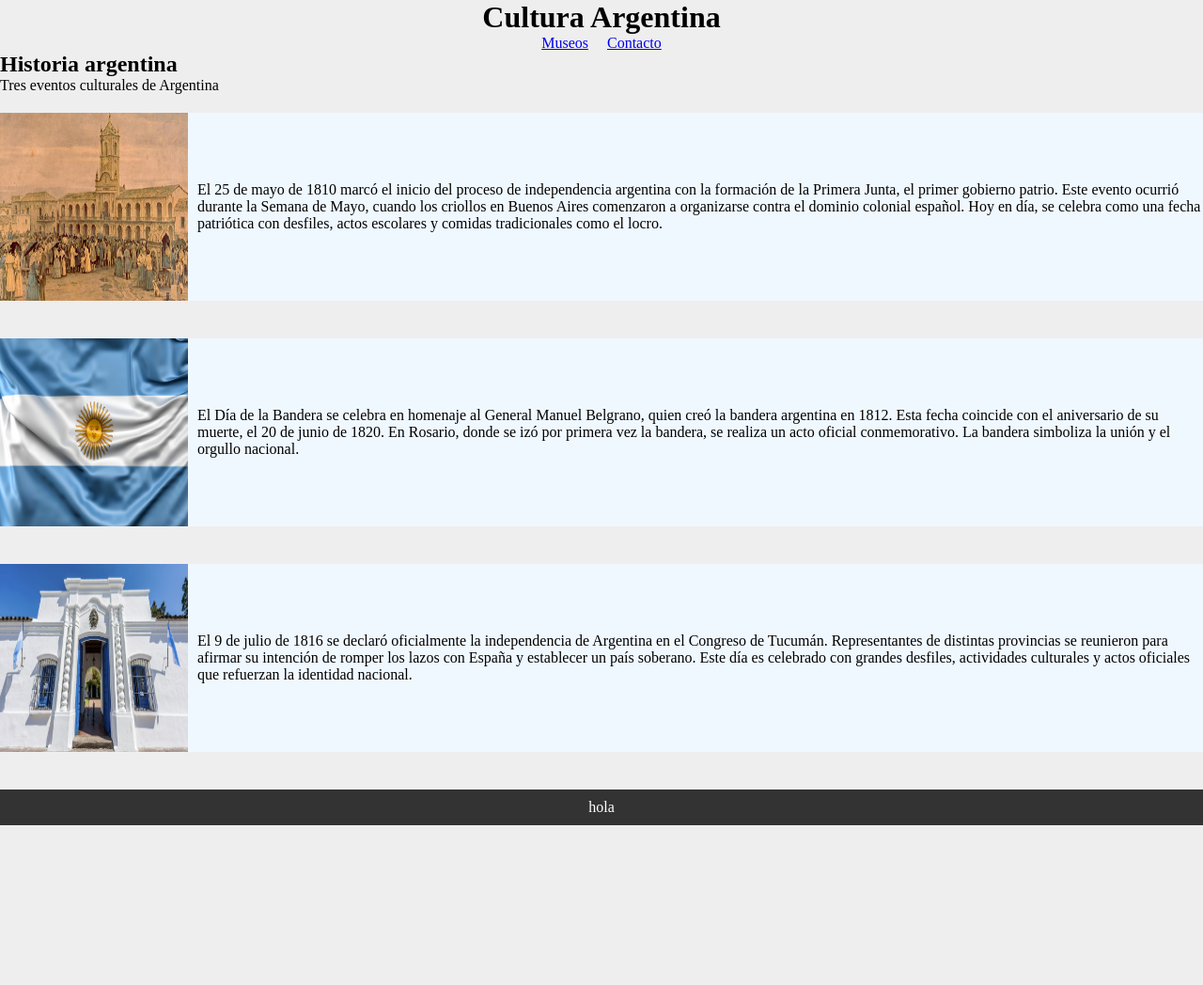
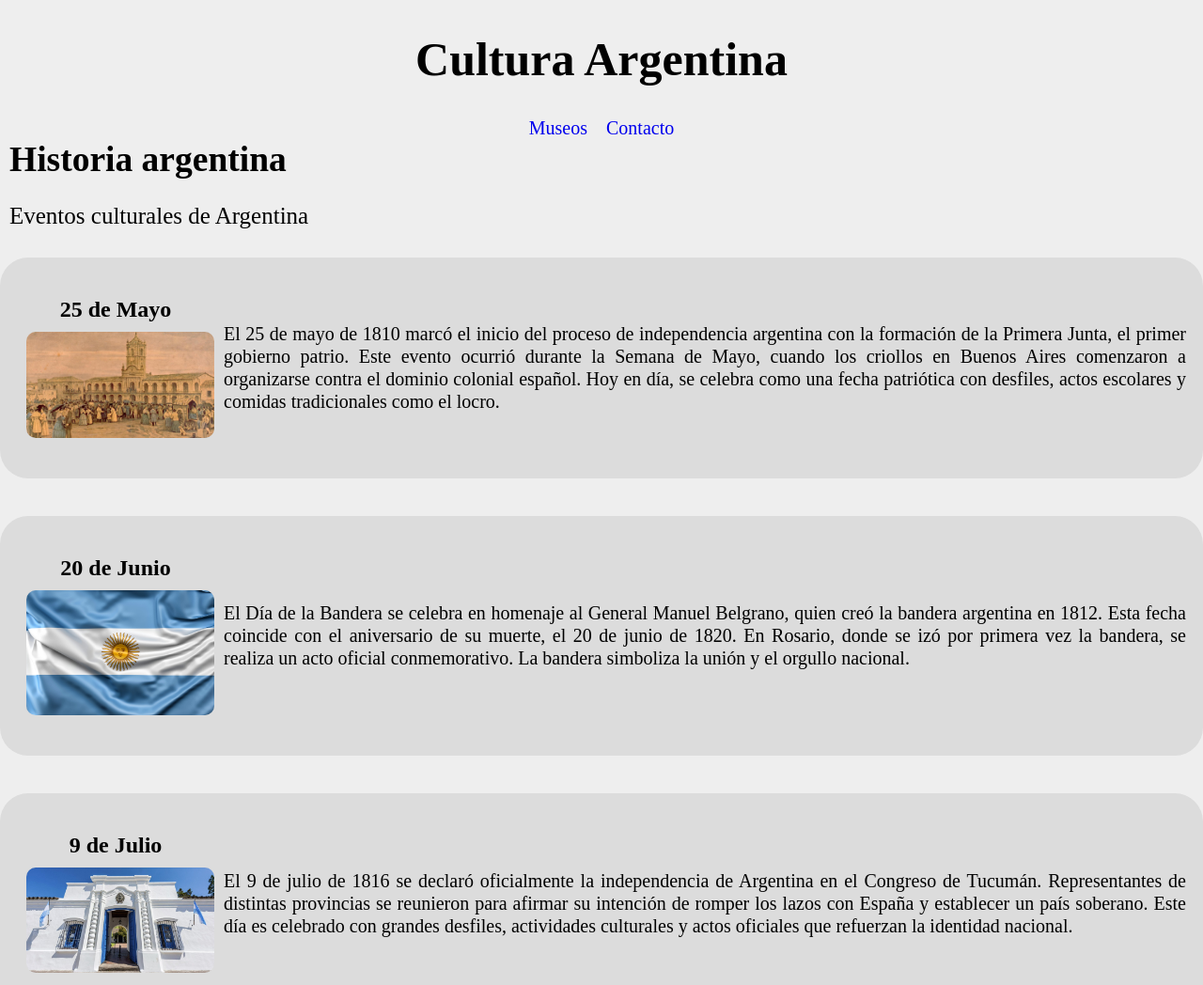
Before and after one commit to ElFelixxx/TP01PV2025LeandroFelipeQuiroga, a plain HTML site: page index.html in a window 1280 px wide. Shown: the top 1048 px of the page at 94% size. Before the commit the page ends 878 px from the top, so only its background shows below. Drawn offline with Linux system fonts and the light colour scheme.

Commit message:
Ultima actualización del TP01 de Programación Visual 2025 APU

```diff
--- a/index.html
+++ b/index.html
@@ -23,37 +23,53 @@
     <main>
       <section class="titulo">
         <h2>Historia argentina</h2>
-        <p>Tres eventos culturales de Argentina</p>
+        <p>Eventos culturales de Argentina</p>
       </section>
 
       <section class="contenedor-imagenes">
         <article class="contenedor-imagen">
-          <img src="images/25Mayo.jpg" alt="imagen">
+          <div class="fila">
+            <h3>25 de Mayo</h3>
+            <img src="images/25Mayo.jpg" alt="imagen">
+          </div>
           <p>El 25 de mayo de 1810 marcó el inicio del proceso de independencia argentina con la formación de la Primera
             Junta, el primer gobierno patrio. Este evento ocurrió durante la Semana de Mayo, cuando los criollos en
             Buenos Aires comenzaron a organizarse contra el dominio colonial español. Hoy en día, se celebra como una
             fecha patriótica con desfiles, actos escolares y comidas tradicionales como el locro.</p>
         </article>
         <article class="contenedor-imagen">
-          <img src="images/20Junio.jpg" alt="imagen">
+          <div class="fila">
+            <h3>20 de Junio</h3>
+            <img src="images/20Junio.jpg" alt="imagen">
+          </div>
           <p>El Día de la Bandera se celebra en homenaje al General Manuel Belgrano, quien creó la bandera argentina en
             1812. Esta fecha coincide con el aniversario de su muerte, el 20 de junio de 1820. En Rosario, donde se izó
             por primera vez la bandera, se realiza un acto oficial conmemorativo. La bandera simboliza la unión y el
             orgullo nacional.</p>
         </article>
         <article class="contenedor-imagen">
-          <img src="images/9Julio.jpg" alt="imagen">
+          <div class="fila">
+            <h3>9 de Julio</h3>
+            <img src="images/9Julio.jpg" alt="imagen">
+          </div>
           <p>El 9 de julio de 1816 se declaró oficialmente la independencia de Argentina en el Congreso de Tucumán.
             Representantes de distintas provincias se reunieron para afirmar su intención de romper los lazos con España
             y establecer un país soberano. Este día es celebrado con grandes desfiles, actividades culturales y actos
             oficiales que refuerzan la identidad nacional.</p>
+        </article>
+        <article class="contenedor-imagen">
+          <div class="fila">
+            <h3>17 de Agosto</h3>
+            <img src="images/17Agosto.jpg" alt="imagen">
+          </div>
+          <p>Este 17 de agosto conmemoramos un nuevo aniversario de la muerte del General José de San Martín, ocurrida en Francia en 1850, el padre de la patria, es uno de los próceres más notables de nuestra historia y la de América, fue una figura clave e imprescindible en la consolidación de la independencia de Argentina, Chile y Perú</p>
         </article>
       </section>
     </main>
   </header>
 
   <footer>
-    hola
+    © 2025 Sitio Web Historia Argentina
   </footer>
 </body>
 
--- a/styles/styleIndex.css
+++ b/styles/styleIndex.css
@@ -8,16 +8,43 @@
   display: flex;
   align-items: center;
   gap: 10px;
-  background-color: aliceblue;
+  background-color: #dcdcdc;
+  padding: 18px;
+  border-radius: 30px;
 }
 
 .titulo {
   background-color: #eee;
-  margin-bottom: 20px;
+  margin-bottom: 30px;
+  margin-left: 10px;
+  font-size:25px;
 }
 
-body {
-  background-color: #eee;
+.fila {
+  display: flex;
+  flex-direction: column;
+  align-items: center;
+  margin-bottom: 15px;
+}
+
+.fila h3 {
+  font-size: 24px;
+  margin-bottom: 10px;
+  text-align: center;
+}
+
+.fila img {
+  max-width: 200px;
+  height: auto;
+  margin-bottom: 10px;
+  border-radius: 10px;
+}
+
+.contenedor-imagen p {
+  font-size: 16px;
+  line-height: 1.2;
+  text-align: justify;
+  font-size: 20px;
 }
 
 h2 {
@@ -25,13 +52,18 @@ h2 {
 }
 
 h1 {
-  margin: 0;
   text-align: center;
   background-color: #eee;
+  font-size: 50px;
 }
 
 nav {
   background-color: #eee;
+}
+
+nav a {
+  text-decoration: none;
+  font-size: 20px;
 }
 
 ul {
@@ -48,6 +80,7 @@ li {
 }
 
 body {
+  background-color: #eee;
   display: flex;
   flex-direction: column;
   min-height: 100vh;
@@ -64,13 +97,11 @@ footer {
   color: white;
   text-align: center;
   padding: 10px;
+  height: 100px;
 }
 
 img {
   width:  200px;
   height: 200px;
+  margin-left: 10px;
 }
-
-p {
-  margin: 0;
-}
--- /dev/null
+++ b/styles/stylemuseo.css
@@ -0,0 +1,44 @@
+body {
+  background-color: #eee;
+}
+
+.titulo {
+  text-align: center;
+}
+
+.titulo a {
+  text-decoration: none;
+  font-size: 20px;
+}
+
+.museos {
+  display: flex;
+  flex-direction: column;
+  align-items: center;
+}
+
+.museos article {
+  text-align: center;
+  margin-top: 20px;
+  margin-bottom: 20px;
+  padding: 20px;
+  border-radius: 20px;
+  background-color: #dcdcdc;
+}
+
+.museos img {
+  max-width: 300px;
+  height: auto;
+  margin-bottom: 10px;
+}
+
+.museos a {
+  display: block;
+  font-size: 20px;
+  text-decoration: none;
+  margin-top: 10px;
+}
+
+.museos a:hover {
+  color: blue;
+}
```
Also changed, not shown: contacto.html (+4 -3 lines), museos.html (+19 -1 lines), styles/stylecontacto.css (+18 -1 lines), images/17Agosto.jpg (added).
